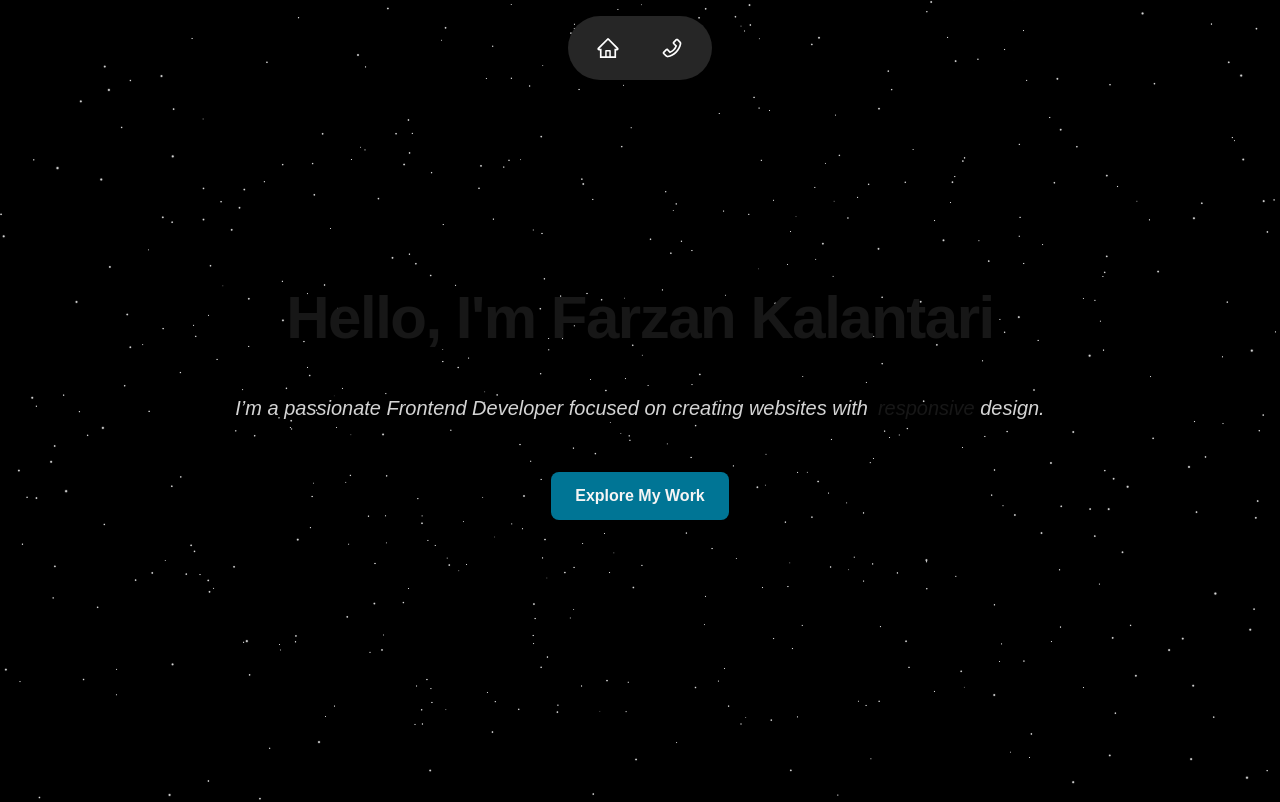
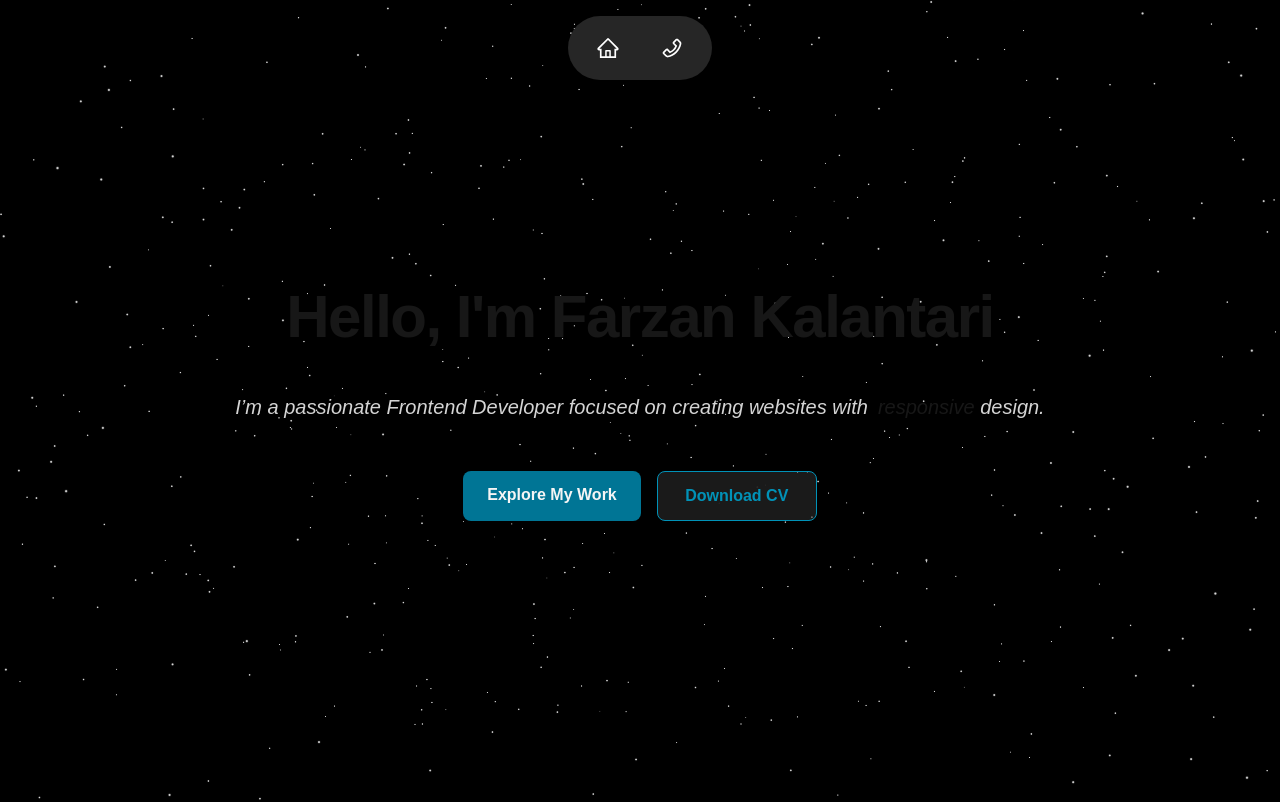
Before and after one commit to farzankln/farzan-portfolio, a Next.js app: page / in a window 1280 px wide. Shown: the top 802 px of the page. Built offline with nearby package versions, Linux system fonts and the light colour scheme.

Commit message:
feat: add resume PDF and update README with personal portfolio content
- Add Farzan-Kalantari-Frontend-Developer-Resume.pdf to public/assets
- Rewrite README.md as a personal developer profile with tech stack, projects, and goals sections
- Update HeroButtons component to link to the new resume file

```diff
--- a/src/components/ui/HeroButtons.tsx
+++ b/src/components/ui/HeroButtons.tsx
@@ -24,8 +24,8 @@ const HeroButtons = () => {
         Explore My Work
       </motion.a>
 
-      {/* <motion.a
-        href="/cv.pdf"
+      <motion.a
+        href="/assets/Farzan-Kalantari-Frontend-Developer-Resume.pdf"
         download
         variants={buttonVariants}
         whileHover="hover"
@@ -33,8 +33,8 @@ const HeroButtons = () => {
         className="flex-1 sm:flex-none min-w-[160px] px-6 py-3 bg-white/10 backdrop-blur-md text-cyan-600 rounded-lg
         font-semibold shadow-md border border-cyan-600 hover:bg-white/15 transition-colors duration-300 text-center"
       >
-        Download Resume
-      </motion.a> */}
+        Download CV
+      </motion.a>
     </div>
   );
 };
```
Also changed, not shown: 2 other files (tests, documents, lock files or other folders).
